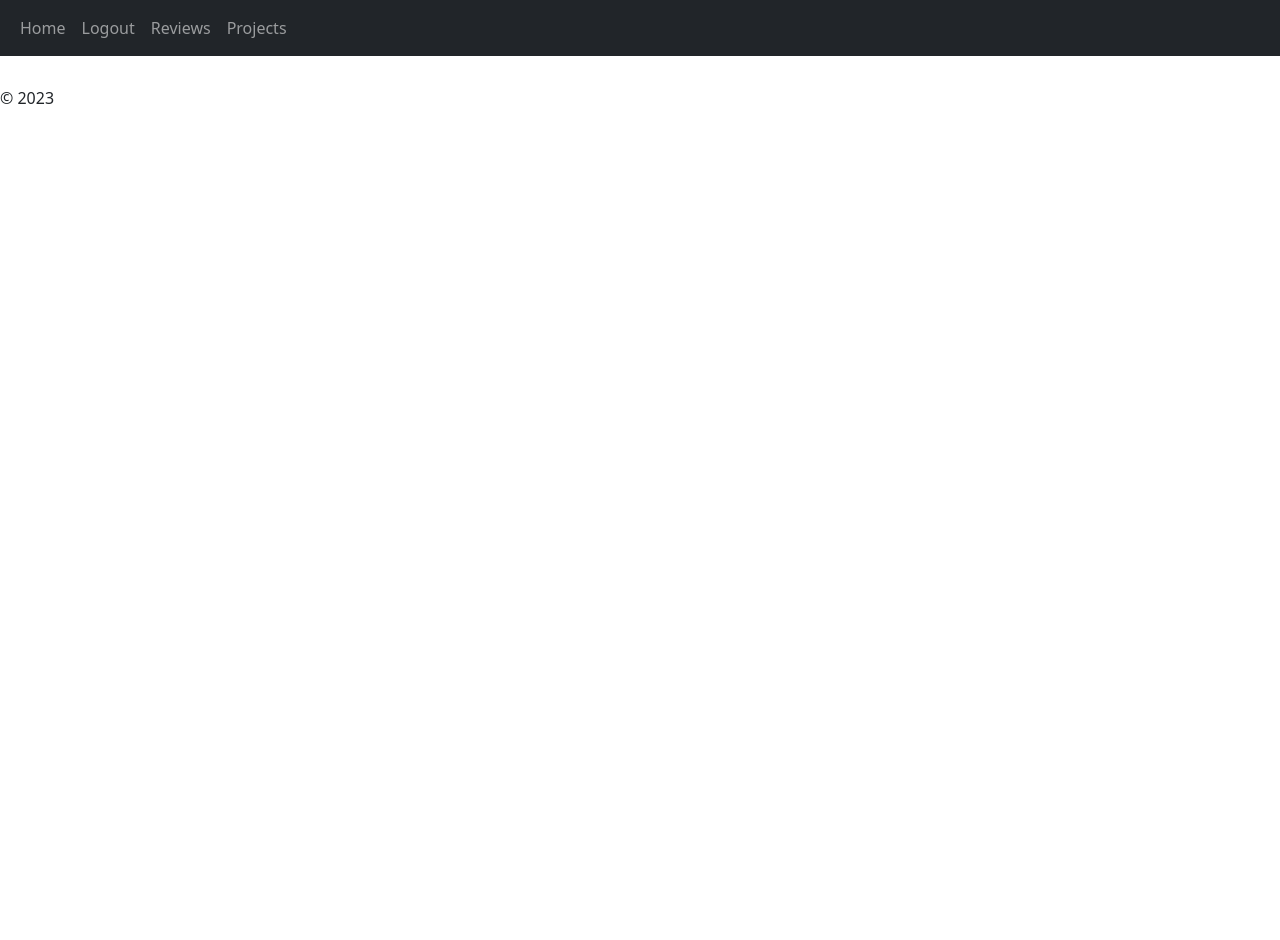
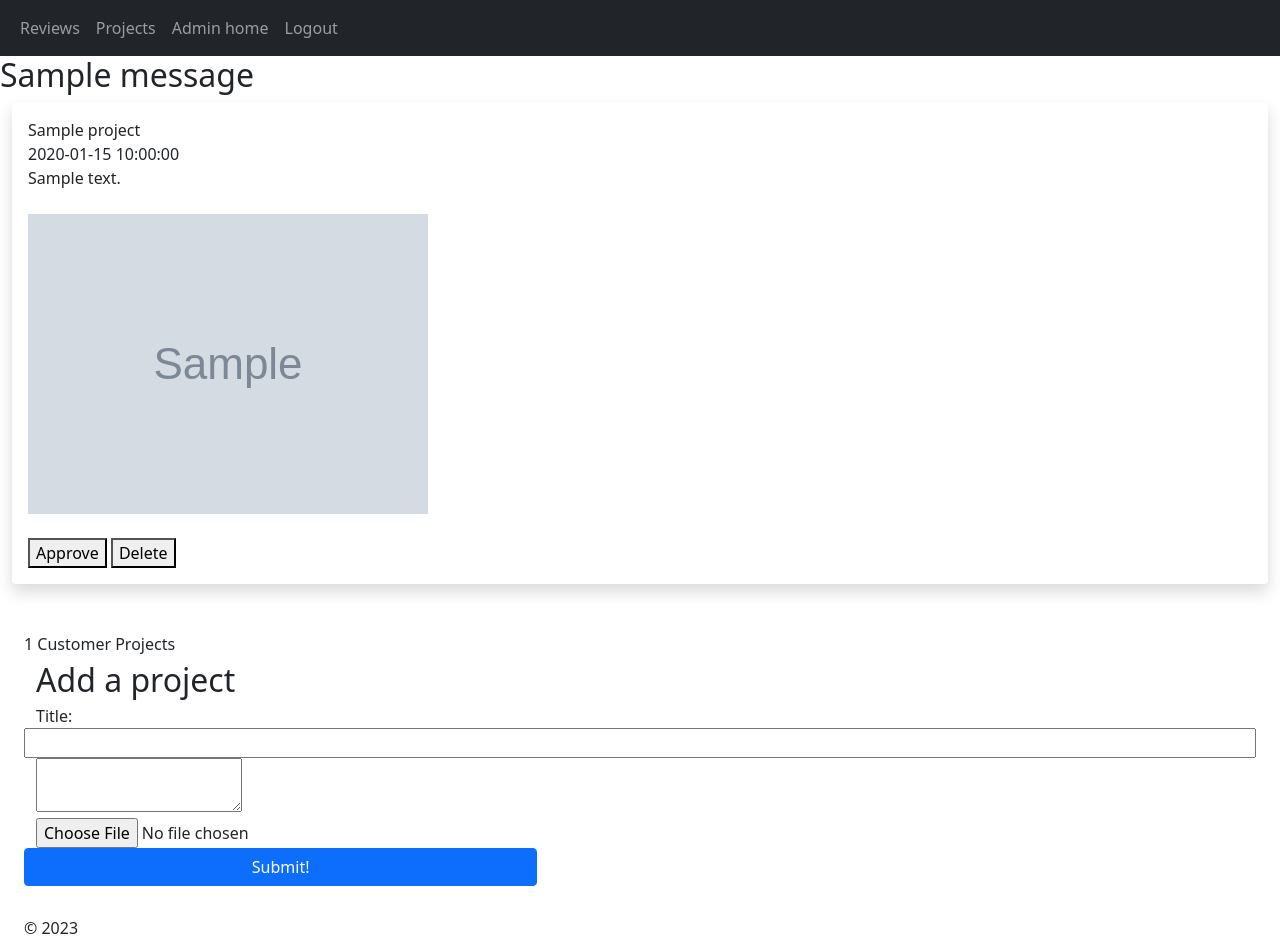
Before and after one commit to jonrickman/nikola_carpentry, a Flask app: template src/nikola_carpentry/templates/projects.html in a window 1280 px wide. Before the commit the page ends 104 px from the top, so only its background shows below. Run offline with Flask 3, Linux system fonts and the light colour scheme; the visitor is signed in with stand-in values (Sample User, id 1); the template is opened without the code that fills it: values that come from a table or form of the project are taken from there, most other values are stand-ins (such as "Sample title", 1, 10 or a date in 2020); grey boxes marked "Sample" are stand-in pictures; one stand-in notice (Sample message) is shown; parts of the project's set-up code (start-up, migrations or seed data) failed here and were passed over; some libraries are stand-ins or nearby versions.

Commit message:
some project stuff

```diff
--- a/src/nikola_carpentry/__init__.py
+++ b/src/nikola_carpentry/__init__.py
@@ -1,3 +1,3 @@
 from .app import db, login_manager, app
-from .forms import LoginForm, ReviewForm, ContactForm
+from .forms import LoginForm, ReviewForm, ContactForm, ProjectForm
 from .models import *
--- a/src/nikola_carpentry/app.py
+++ b/src/nikola_carpentry/app.py
@@ -1,4 +1,5 @@
 import json
+from pathlib import Path
 from flask import Flask
 from flask_sqlalchemy import SQLAlchemy
 from flask_login import LoginManager
@@ -26,6 +27,9 @@ app = Flask(__name__, template_folder="templates")
 # Configure Database
 app.config["SQLALCHEMY_DATABASE_URI"] = "sqlite:///app.db"
 app.config["SECRET_KEY"] = "password"
+app.config["ROOT"] = Path(__file__).parent
+app.config["UPLOAD_FOLDER"] = "static"
+app.config["MAX_CONTENT-PATH"] = 25 * 1000 * 1000
 
 db: SQLAlchemy = SQLAlchemy(model_class=Base, app=app)
 
--- a/src/nikola_carpentry/forms.py
+++ b/src/nikola_carpentry/forms.py
@@ -1,8 +1,11 @@
 from flask_wtf import FlaskForm
+from flask_wtf.file import FileRequired, FileAllowed, FileField
 from wtforms import StringField, SubmitField, PasswordField, BooleanField
 from flask_ckeditor import CKEditorField
 from wtforms.validators import DataRequired
-
+from pathlib import Path
+from werkzeug.utils import secure_filename
+from nikola_carpentry import app
 
 class LoginForm(FlaskForm):
     username = StringField("User Name: ", validators=[DataRequired()])
@@ -16,9 +19,29 @@ class ContactForm(FlaskForm):
     submit = SubmitField("Submit!")
 
 
+class ProjectForm(FlaskForm):
+    title = StringField("Title: ", validators=[DataRequired()])
+    content = CKEditorField("Content: ", validators=[DataRequired()])
+    files = FileField()
+        # FileAllowed(['jpg, png'], 'Images only!')])
+    submit = SubmitField("Submit!")
+
+
+    def save_files(self) -> str:
+        '''
+        Save the files from project form
+        '''
+        file_to_upload = self.files.data
+        basename = secure_filename(file_to_upload.filename)
+        file_root = app.config["ROOT"]
+        upload_folder = app.config["UPLOAD_FOLDER"]
+        filepath = file_root / upload_folder / basename
+        file_to_upload.save(filepath)
+        return basename
+
+
 class ReviewForm(FlaskForm):
     author = StringField("Name: ")
     title = StringField("Review title: ", validators=[DataRequired()])
-    content = CKEditorField("Review text: ", validators=[DataRequired()])
+    content = CKEditorField("Content: ", validators=[DataRequired()])
     submit = SubmitField("Submit!")
-    approved = BooleanField("Approve")
--- a/src/nikola_carpentry/routes/reviews.py
+++ b/src/nikola_carpentry/routes/reviews.py
@@ -16,9 +16,8 @@ def reviews():
     if form.validate_on_submit():
 
         review = Review(author=form.author.data,
-                        review_title= form.title.data,
-                        review_text=form.content.data,
-                        approved=form.approved.data)
+                        title= form.title.data,
+                        content=form.content.data)
 
         with app.app_context():
             review.insert()
--- /dev/null
+++ b/src/nikola_carpentry/static/css/projects.css
@@ -0,0 +1,3 @@
+#add-project{
+    font-size: xx-large;
+}
--- a/src/nikola_carpentry/templates/navbar.html
+++ b/src/nikola_carpentry/templates/navbar.html
@@ -13,9 +13,15 @@
     </button>
     <div class="collapse navbar-collapse" id="navbarSupportedContent">
       <ul class="navbar-nav me-auto mb-2 mb-lg-0">
+        <li class="nav-item">
+          <a class="nav-link" href="{{ url_for('reviews')}}">Reviews</a>
+        </li>
+        <li class="nav-item">
+          <a class="nav-link" href="{{ url_for('projects')}}">Projects</a>
+        </li>
         {% if current_user.is_authenticated %}
         <li class="nav-item">
-          <a class="nav-link" href="{{ url_for('home')}}">Home</a>
+          <a class="nav-link" href="{{ url_for('home')}}">Admin home</a>
         </li>
         <li class="nav-item">
           <a class="nav-link" href="{{ url_for('logout')}}">Logout</a>
@@ -25,12 +31,6 @@
           <a class="nav-link" href="{{ url_for('login')}}">Login</a>
         </li>
         {% endif %}
-        <li class="nav-item">
-          <a class="nav-link" href="{{ url_for('reviews')}}">Reviews</a>
-        </li>
-        <li class="nav-item">
-          <a class="nav-link" href="{{ url_for('projects')}}">Projects</a>
-        </li>
       </ul>
     </div>
   </div>
--- a/src/nikola_carpentry/templates/projects.html
+++ b/src/nikola_carpentry/templates/projects.html
@@ -7,4 +7,78 @@
 {% endblock %}
 <!--Body-->
 {% block body %}
-{% endblock %}
+{% for message in get_flashed_messages() %}
+<h2>{{ message }}</h2>
+{% endfor %}
+
+{% if ready_projects %}
+<div class="container-fluid">
+
+  {% for project in ready_projects %}
+  <div class="shadow p-3 mb-5 bg-body rounded project">
+    <span class="author">{{ project.title }}</span>
+    <br />
+
+    <span class="post-date">{{ project.pretty_date() }}</span>
+    <br />
+
+    <div class="project-text">
+      {{ project.content|safe }}
+    </div>
+    <br />
+    <div class="project-files">
+      {% for project_file in project.get_files() %}
+      <img src={{ url_for('static', filename=project_file) }} />
+      {% endfor %}
+    </div>
+    <br />
+
+    <a href="{{ url_for('approve_project', project_id=project.id)}}"><button>Approve</button></a>
+    <a href="{{ url_for('delete_project', project_id=project.id)}}"><button>Delete</button></a>
+    </form>
+      </div>
+
+  {% endfor %}
+  {% else %}
+  <!-- <span id="project-count">
+    No New Unapproved Customer Projects
+  </span> -->
+  {% endif %}
+{% if approved_projects %}
+<div class="container-fluid">
+  <span id="project-count">
+    {{ approved_projects|length }} Customer Projects
+  </span>
+
+{% endif %}
+
+  <!-- <div class="parent container d-flex justify-content-center align-items-center h-100"> -->
+  <div>
+    <div class="container-fluid new-project">
+      <span id="add-project">Add a project</span>
+      <form method="POST" enctype="multipart/form-data">
+        {{ form.hidden_tag()}}
+
+
+        <div class="row">
+          {{ form.title.label }}
+          {{ form.title }}
+        </div>
+
+        {{ form.content() }}
+        {{ ckeditor.load() }}
+        {{ ckeditor.config(name='content') }}
+
+        <div class="row">
+          {{ form.files }}
+        </div>
+
+        <div class="row">
+          {{ form.submit(class="btn btn-primary col-sm-5")}}
+        </div>
+      </form>
+
+
+    </div>
+  </div>
+  {% endblock %}
```
Also changed, not shown: src/nikola_carpentry/models.py (+63 -8 lines), src/nikola_carpentry/routes/projects.py (+64 -6 lines), src/nikola_carpentry/templates/reviews.html (+7 -1 lines), src/nikola_carpentry/routes/admin.py (line endings or trailing spaces).
